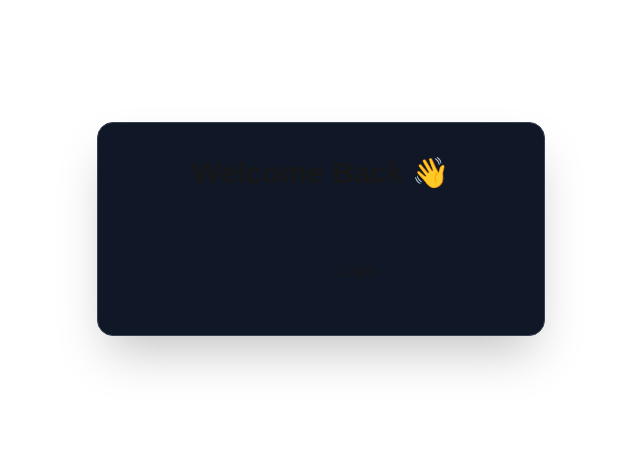
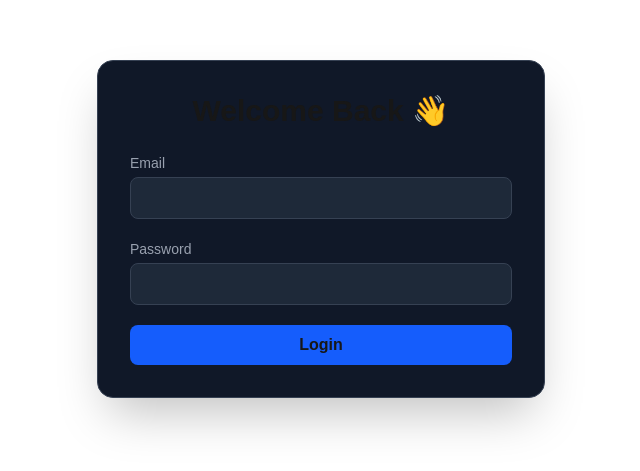
Before and after one commit to Yusuf611/nextjs-auth-lab, a Next.js app: page /login in a window 1280 px wide. Shown: the part 115-586 px from the top of the page, without its empty margins (319-959 px from the left). Built offline with nearby package versions, Linux system fonts and the light colour scheme.

Commit message:
Fix: make login page a server component

```diff
--- a/app/login/LoginInner.tsx
+++ b/app/login/LoginInner.tsx
@@ -35,22 +35,42 @@ export default function LoginInner() {
   return (
     <div className="flex items-center justify-center min-h-[80vh]">
       <div className="bg-gray-900 p-8 rounded-2xl shadow-2xl w-full max-w-md border border-gray-700">
-        <h1 className="text-3xl font-bold text-center mb-6">Welcome Back 👋</h1>
+        <h1 className="text-3xl font-bold text-center mb-6">
+          Welcome Back 👋
+        </h1>
 
         <form onSubmit={handleSubmit} className="space-y-5">
+          <div>
+            <label className="block text-sm text-gray-400 mb-1">
+              Email
+            </label>
             <input
               type="email"
+              className="w-full px-4 py-2 rounded-lg bg-gray-800 border border-gray-700"
               value={email}
               onChange={(e) => setEmail(e.target.value)}
               required
             />
+          </div>
+
+          <div>
+            <label className="block text-sm text-gray-400 mb-1">
+              Password
+            </label>
             <input
               type="password"
+              className="w-full px-4 py-2 rounded-lg bg-gray-800 border border-gray-700"
               value={password}
               onChange={(e) => setPassword(e.target.value)}
               required
             />
-          <button disabled={loading}>
+          </div>
+
+          <button
+            type="submit"
+            disabled={loading}
+            className="w-full bg-blue-600 hover:bg-blue-700 transition py-2 rounded-lg font-semibold"
+          >
             {loading ? "Logging in..." : "Login"}
           </button>
         </form>
--- a/app/login/page.tsx
+++ b/app/login/page.tsx
@@ -1,5 +1,3 @@
-"use client";
-
 import { Suspense } from "react";
 import LoginInner from "./LoginInner";
 
```
Lines whose indentation alone changed are shown as unchanged.
